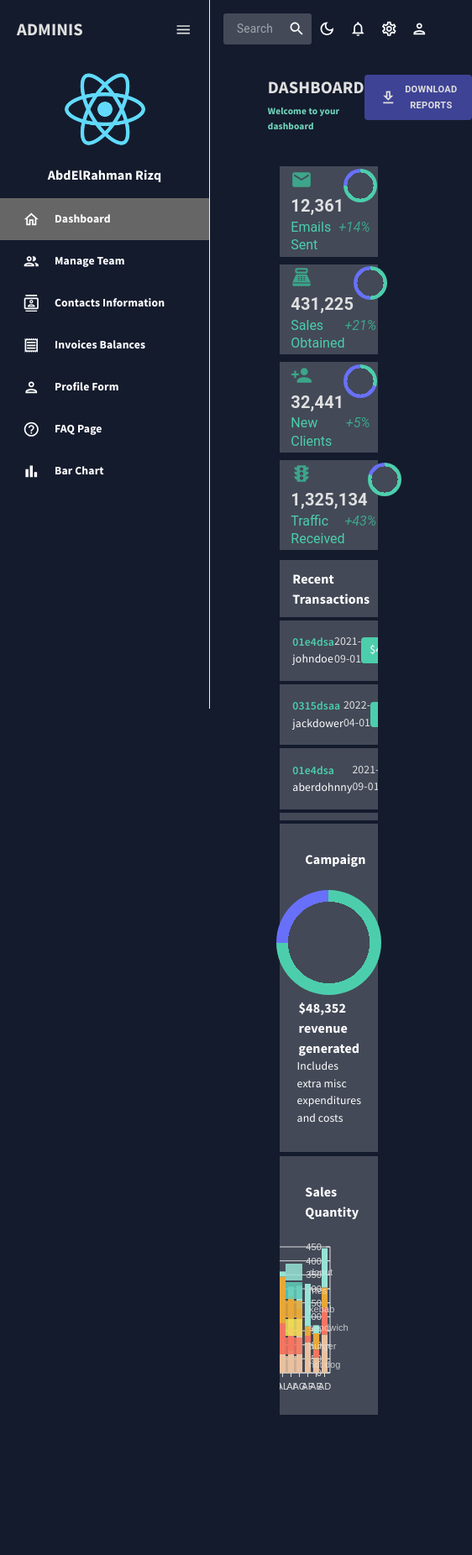
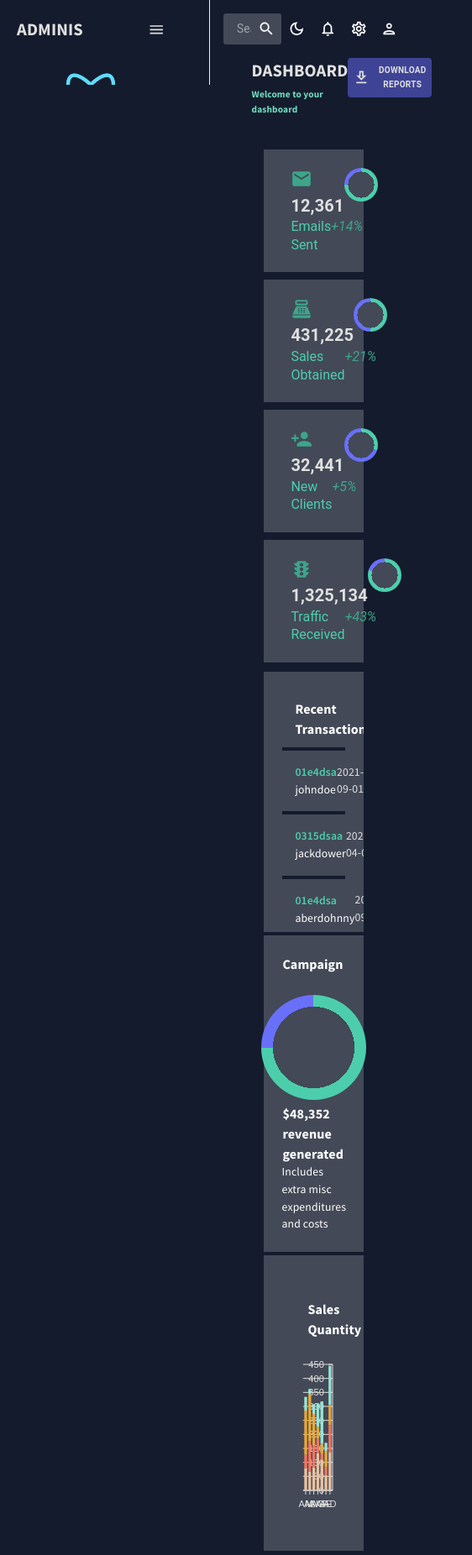
Before and after one commit to AbdElRahman-Rizq/Admin-Dashboard, a React (Create React App) app: page / in a window 390 px wide. Shown: the whole page at 84% size, 562 px wide, since content can reach past the window. Before the commit the page ends 1691 px from the top, so only its background shows below. Built offline with nearby package versions, Linux system fonts and the light colour scheme.

Commit message:
Media query

```diff
--- a/src/components/Bar-chart.js
+++ b/src/components/Bar-chart.js
@@ -41,7 +41,7 @@ const BarChart = ({ isDashboard = false }) => {
       }}
       keys={["hot dog", "burger", "sandwich", "kebab", "fries", "donut"]}
       indexBy="country"
-      margin={{ top: 50, right: 130, bottom: 50, left: 60 }}
+      margin={{ top: 50, right: isDashboard ? 50 : 130, bottom: 50, left: 60 }}
       padding={0.3}
       valueScale={{ type: "linear" }}
       indexScale={{ type: "band", round: false }}
@@ -101,8 +101,8 @@ const BarChart = ({ isDashboard = false }) => {
           anchor: "bottom-right",
           direction: "column",
           justify: false,
-          translateX: 120,
-          translateY: 0,
+          translateX: isDashboard ? 0 : 120,
+          translateY: 200,
           itemsSpacing: 2,
           itemWidth: 100,
           itemHeight: 20,
--- a/src/scenes/dashboard/index.jsx
+++ b/src/scenes/dashboard/index.jsx
@@ -17,7 +17,9 @@ const Dashboard = () => {
     colors = tokens(theme.palette.mode);
 
   return (
-    <Box m="20px">
+    <Box m="20px"
+    className="Dashboard-body"
+    >
       {/* Row 1  Header*/}
       <Box
       className="Row1"
@@ -39,7 +41,7 @@ const Dashboard = () => {
         </Box>
       </Box>
       {/* Row 2 */}
-      <Box display={"flex"} flexWrap={"wrap"} className={"Row2"}>
+      <Box display={"flex"}  className={"Row2"}>
         <Box
 
           p="2%"
--- a/src/scenes/dashboard/style.css
+++ b/src/scenes/dashboard/style.css
@@ -1,16 +1,23 @@
 @media (max-width: 765px) {
+  .Dashboard-body{
+    margin: 0 !important
+  }
+
   .Row1,
   .Row2,
   .Row3 {
     margin: auto;
     max-width: 60%;
   }
+  .Row2{
+    flex-wrap: wrap !important;
+  }
   #Download_button{
-    font-size: 11px;
-    padding: 8px 18px;
+    font-size: 10px;
+    padding: 6px;
   }
   .Row2 .Box-row2 {
-    padding: 2%;
+    padding: 2% ;
   }
   .Row2 .Box-row2,
   .Row3 .Recent-Transaction,
@@ -26,5 +33,6 @@
   .Bar_chart {
     width: 80% !important;
     margin-left: 10% !important;
+    padding: 22px !important;
   }
 }
--- a/src/scenes/global/SideBar.jsx
+++ b/src/scenes/global/SideBar.jsx
@@ -9,7 +9,7 @@ import PeopleOutlinedIcon from "@mui/icons-material/PeopleOutlined";
 import ContactsOutlinedIcon from "@mui/icons-material/ContactsOutlined";
 import ReceiptOutlinedIcon from "@mui/icons-material/ReceiptOutlined";
 import PersonOutlinedIcon from "@mui/icons-material/PersonOutlined";
-
+import "./style.css";
 import HelpOutlineOutlinedIcon from "@mui/icons-material/HelpOutlineOutlined";
 import BarChartOutlinedIcon from "@mui/icons-material/BarChartOutlined";
 import MenuOutlinedIcon from "@mui/icons-material/MenuOutlined";
@@ -43,12 +43,23 @@ return(
         </StyledMenuItem>)
         }
     return(
-       <Box>
-        <Sidebar style={{height:'100%',minWidth:collapse?'5vw':'',width:collapse?'6vw':'',margin:0}} rootStyles={{
+       <Box
+       >
+        <Sidebar
+           className='sideBar'
+        style={{
+            height:'100%',
+            minWidth:collapse?'5vw':'',width:collapse?'6vw':'',margin:0
+    ,display:"flex"
+    }}
+
+    rootStyles={{
 
     [`.${sidebarClasses.container}`]: {
       backgroundColor: 'transparent !important' ,
-    } }}>
+    } }}
+
+    >
 <Menu
  menuItemStyles={{
       button: ({active}) => {
--- /dev/null
+++ b/src/scenes/global/style.css
@@ -0,0 +1,14 @@
+@media (max-width: 765px) {
+.sideBar{
+    position: fixed;
+    /* background-color:rgba(8, 59, 57, 0.884); */
+    top: 0;
+    right: 0;
+    left: 0;
+    height: 12vh !important;
+    z-index: 2;
+    width:100% !important;
+}
+
+
+}
```
